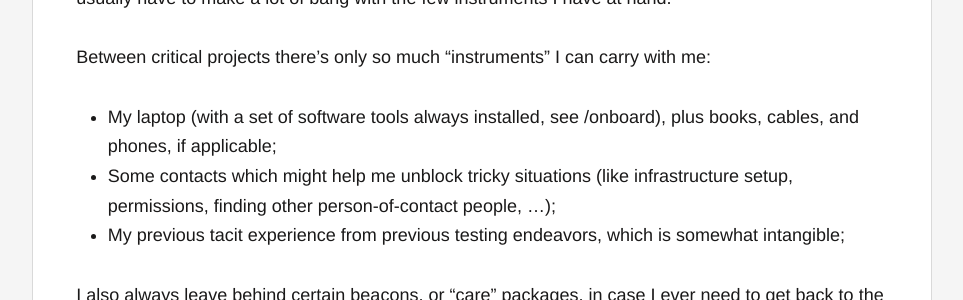
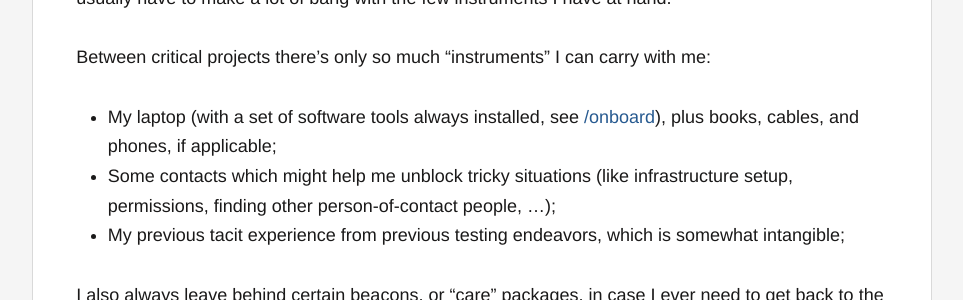
Before and after one commit to filfreire/filfreire.github.io, a Jekyll site: the page built from _posts/2018-12-22-asymmetric_warfare.md, in a window 1280 px wide and 900 px high, scrolled down 7247 px. Shown: the part 153-453 px from the top of the window, without its empty margins (158-1121 px from the left). Built offline with Jekyll 4.4.1, drawn with Linux system fonts in a browser that asks for light colours; some of the changed lines change nothing that is shown.

Commit message:
fix link

```diff
--- a/_posts/2018-12-22-asymmetric_warfare.md
+++ b/_posts/2018-12-22-asymmetric_warfare.md
@@ -117,7 +117,7 @@ Much like a commando that is pin-placed in the hardest parts of the world for a
 Because I have to be on the move, and I can't be in all places at the same time or clone myself, I usually have to make a lot of bang with the few instruments I have at hand.
 
  Between critical projects there's only so much "instruments" I can carry with me:
-- My laptop (with a set of software tools always installed, see /onboard), plus books, cables, and phones, if applicable;
+- My laptop (with a set of software tools always installed, see [/onboard](/onboard)), plus books, cables, and phones, if applicable;
 - Some contacts which might help me unblock tricky situations (like infrastructure setup, permissions, finding other person-of-contact people, ...);
 - My previous tacit experience from previous testing endeavors, which is somewhat intangible;
 
```
